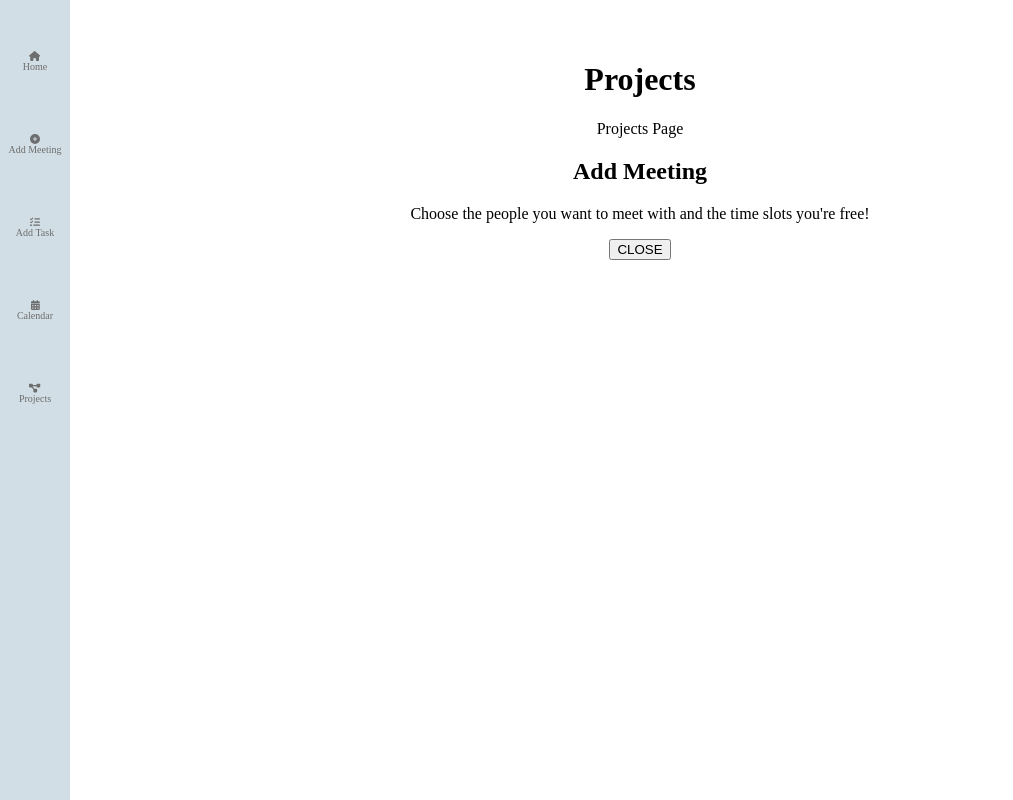
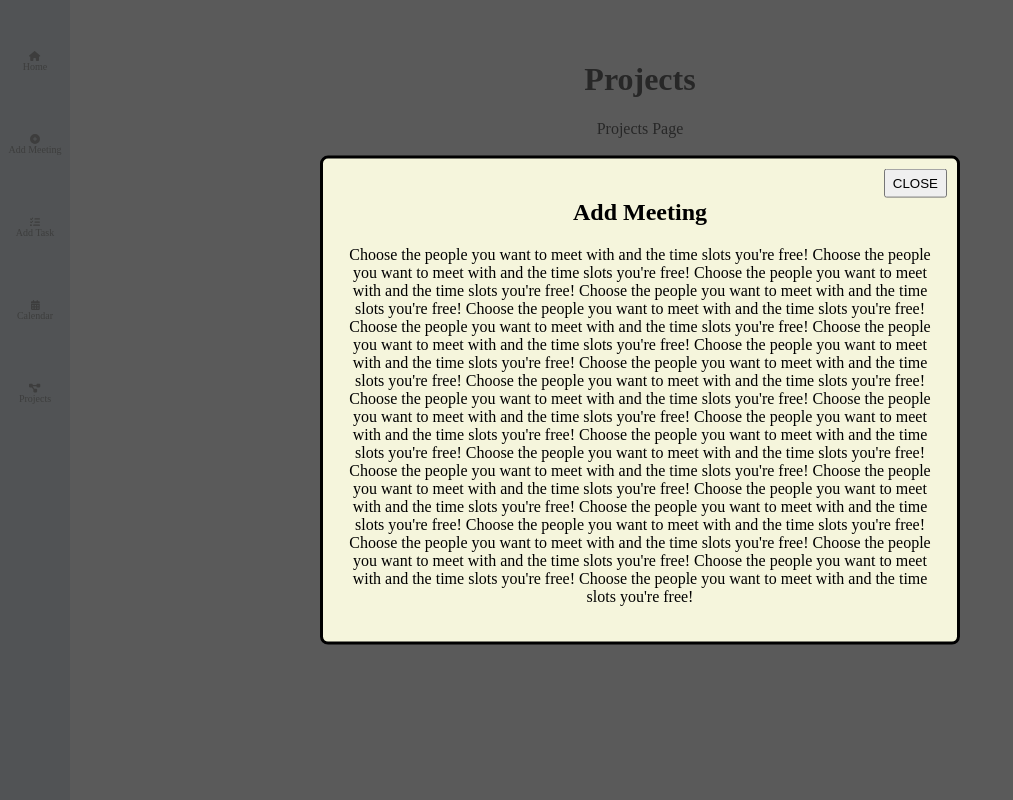
Before and after one commit to kimberlytmq/hackforgood, a React (Vite) app: page /projects in a window 1280 px wide. Both pictures are taken after a click on the element "Add Meeting". Shown: the whole page, without its empty margins (0-1013 px from the left). Built offline with nearby package versions, Linux system fonts and the light colour scheme.

Commit message:
Create Popup of contrasting colour

```diff
--- a/src/components/MeetingPopup/MeetingPopup.css
+++ b/src/components/MeetingPopup/MeetingPopup.css
@@ -11,10 +11,12 @@ body.active-popup {
     display: flex;
     justify-content: center;
     align-items: center;
+    z-index: 10000;
 }
 
 .overlay {
     background: rgba(49, 49, 49, 0.8);
+    z-index: 9999
 }
 
 .Meetingpopup .Meetingpopup-content { /* More specific selector */
@@ -22,12 +24,12 @@ body.active-popup {
     top: 50%;
     left: 50%;
     transform: translate(-50%, -50%);
-    background: blue; /* Blue background */
+    background: beige; /* Blue background */
     padding: 20px;
     border-radius: 8px;
-    max-width: 500px;
+    max-width: 2000px;
     min-width: 300px;
-    z-index: 1000;
+    z-index: 10001;
     border: 3px solid black; /* Make the border more visible */
     box-sizing: border-box;
 }
--- a/src/components/MeetingPopup/MeetingPopup.jsx
+++ b/src/components/MeetingPopup/MeetingPopup.jsx
@@ -1,3 +1,5 @@
+import './MeetingPopup.css';
+
 function MeetingPopup({ setIsMeetingPopupOpen }) {
   const handleClose = () => {
     setIsMeetingPopupOpen(false); // Close the popup
@@ -11,6 +13,29 @@ function MeetingPopup({ setIsMeetingPopupOpen }) {
         <h2>Add Meeting</h2>
         <p>
           Choose the people you want to meet with and the time slots you're free!
+          Choose the people you want to meet with and the time slots you're free!
+          Choose the people you want to meet with and the time slots you're free!
+          Choose the people you want to meet with and the time slots you're free!
+          Choose the people you want to meet with and the time slots you're free!
+          Choose the people you want to meet with and the time slots you're free!
+          Choose the people you want to meet with and the time slots you're free!
+          Choose the people you want to meet with and the time slots you're free!
+          Choose the people you want to meet with and the time slots you're free!
+          Choose the people you want to meet with and the time slots you're free!
+          Choose the people you want to meet with and the time slots you're free!
+          Choose the people you want to meet with and the time slots you're free!
+          Choose the people you want to meet with and the time slots you're free!
+          Choose the people you want to meet with and the time slots you're free!
+          Choose the people you want to meet with and the time slots you're free!
+          Choose the people you want to meet with and the time slots you're free!
+          Choose the people you want to meet with and the time slots you're free!
+          Choose the people you want to meet with and the time slots you're free!
+          Choose the people you want to meet with and the time slots you're free!
+          Choose the people you want to meet with and the time slots you're free!
+          Choose the people you want to meet with and the time slots you're free!
+          Choose the people you want to meet with and the time slots you're free!
+          Choose the people you want to meet with and the time slots you're free!
+          Choose the people you want to meet with and the time slots you're free!
         </p>
         <button className="close-Meetingpopup" onClick={handleClose}>
           CLOSE
```
